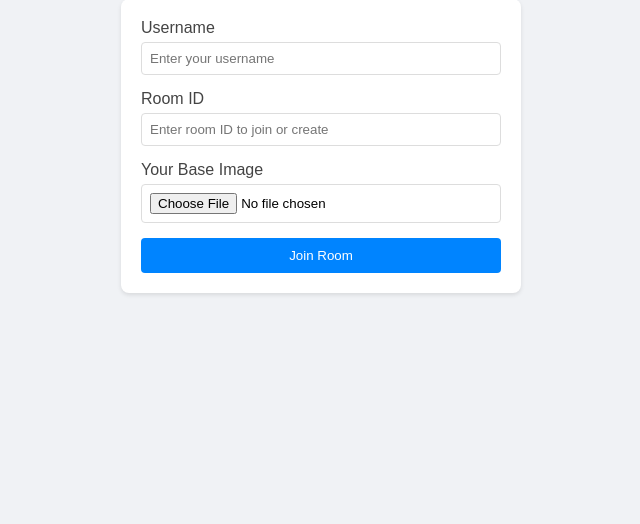
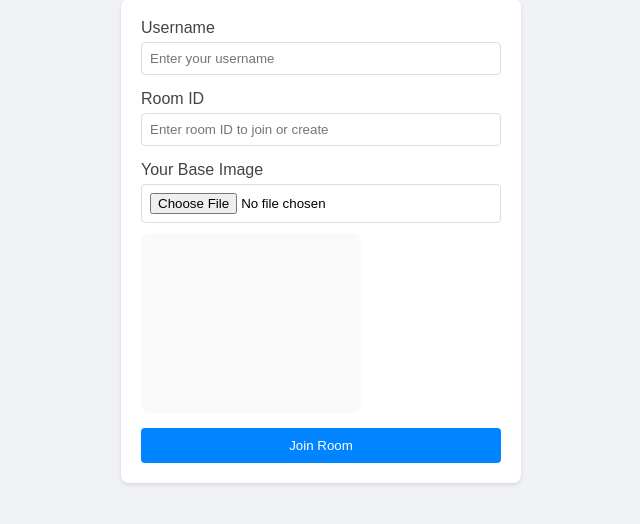
Before and after one commit to Shrey-Bhandari/ImageSteganography, a Flask app: page / in a window 1280 px wide. Shown: the part 121-645 px from the top of the page, without its empty margins (319-959 px from the left). Run offline with Flask 3, Linux system fonts and the light colour scheme; some libraries are stand-ins or nearby versions.

Commit message:
image uplode

```diff
--- a/static/style.css
+++ b/static/style.css
@@ -154,6 +154,28 @@ body {
     border-radius: 4px;
 }
 
+/* Image upload preview (keeps uploaded image inside a fixed box) */
+.image-preview {
+    margin-top: 10px;
+    width: 100%;
+    max-width: 220px; /* limit preview width in sidebar */
+    height: 180px; /* fixed preview box to avoid layout shifts */
+    overflow: hidden;
+    border-radius: 8px;
+    display: flex;
+    align-items: center;
+    justify-content: center;
+    background: #fafafa;
+}
+
+.image-preview img {
+    max-width: 100%;
+    max-height: 100%;
+    object-fit: contain; /* show whole image without cropping */
+    display: block;
+    margin: 0;
+}
+
 .btn {
     width: 100%;
     padding: 10px;
```
Also changed, not shown: static/file-upload.css (+10 -4 lines).
